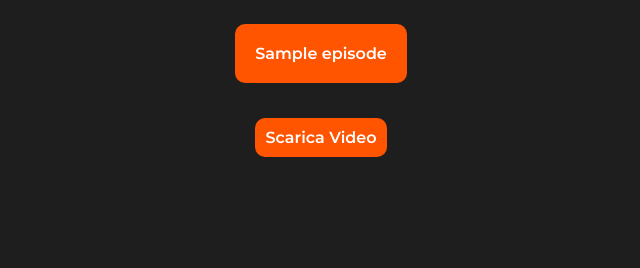
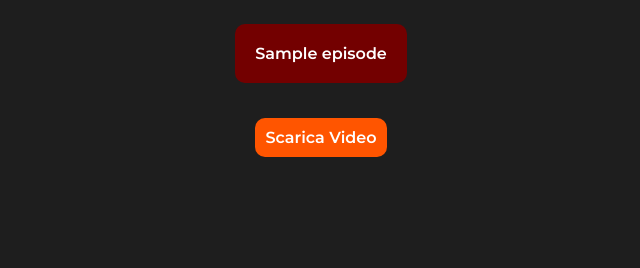
Before and after one commit to dj2828/ani-cli-ita, a Flask app: template web/templates/play.html in a window 1280 px wide. Shown: the part 532-800 px from the top of the page, without its empty margins (319-959 px from the left). Run offline with Flask 3, Linux system fonts and the light colour scheme; the template is opened without the code that fills it: most values are stand-ins (such as "Sample title", 1, 10 or a date in 2020).

Commit message:
Update play.html

```diff
--- a/web/templates/play.html
+++ b/web/templates/play.html
@@ -72,7 +72,7 @@
 
         <div id="ep-container">
             {% for episode, url in ep.items() %}
-                <div class="ep {% if episode|int == current_ep %}active{% endif %}">
+                <div class="ep {% if episode|int == current_ep|int %}active{% endif %}">
                    <a data-url="{{ url }}" data-ep="{{ episode }}" onclick="changeEp(this)">{{ episode }}</a>
                 </div>
             {% endfor %}
```
